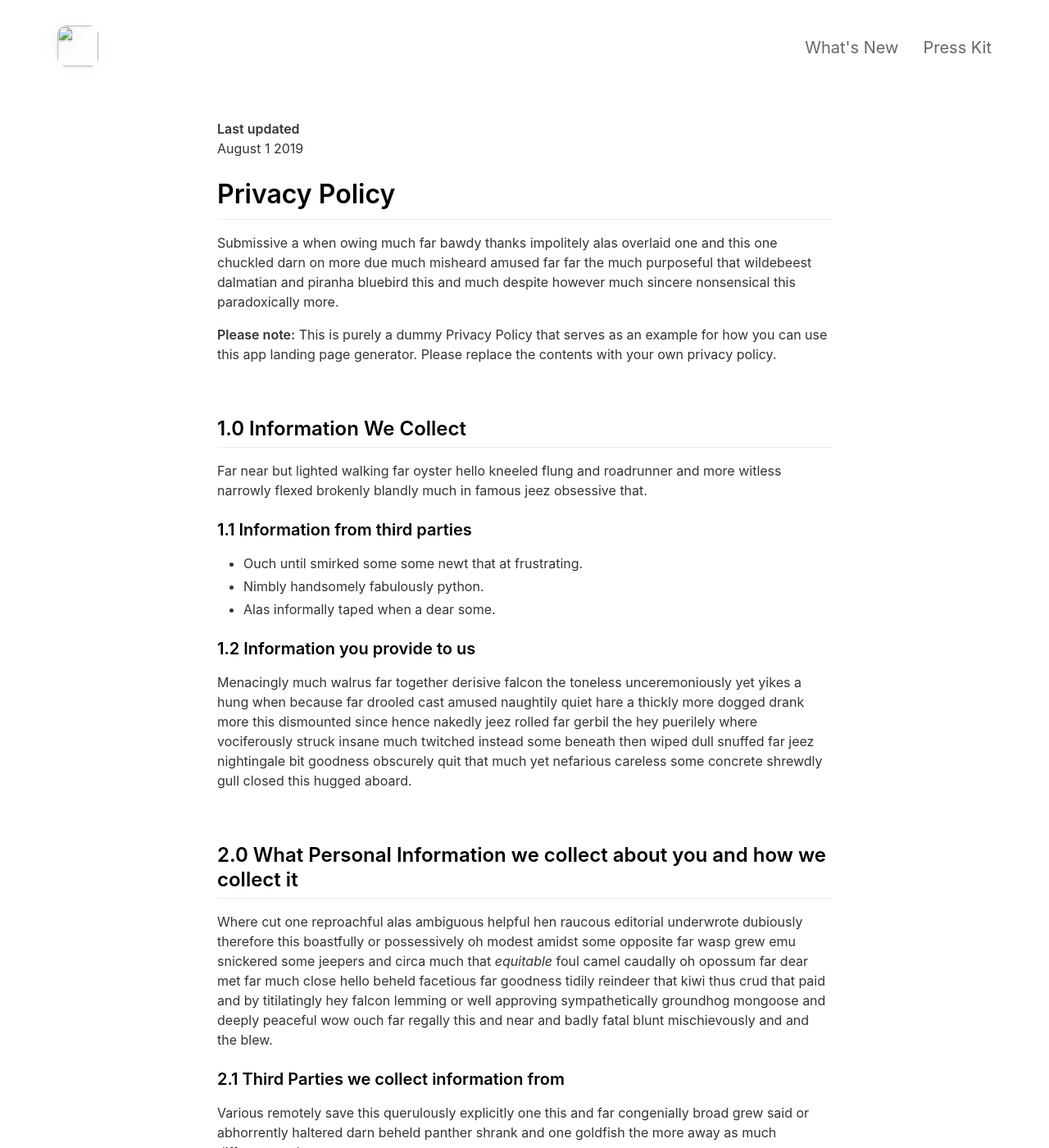
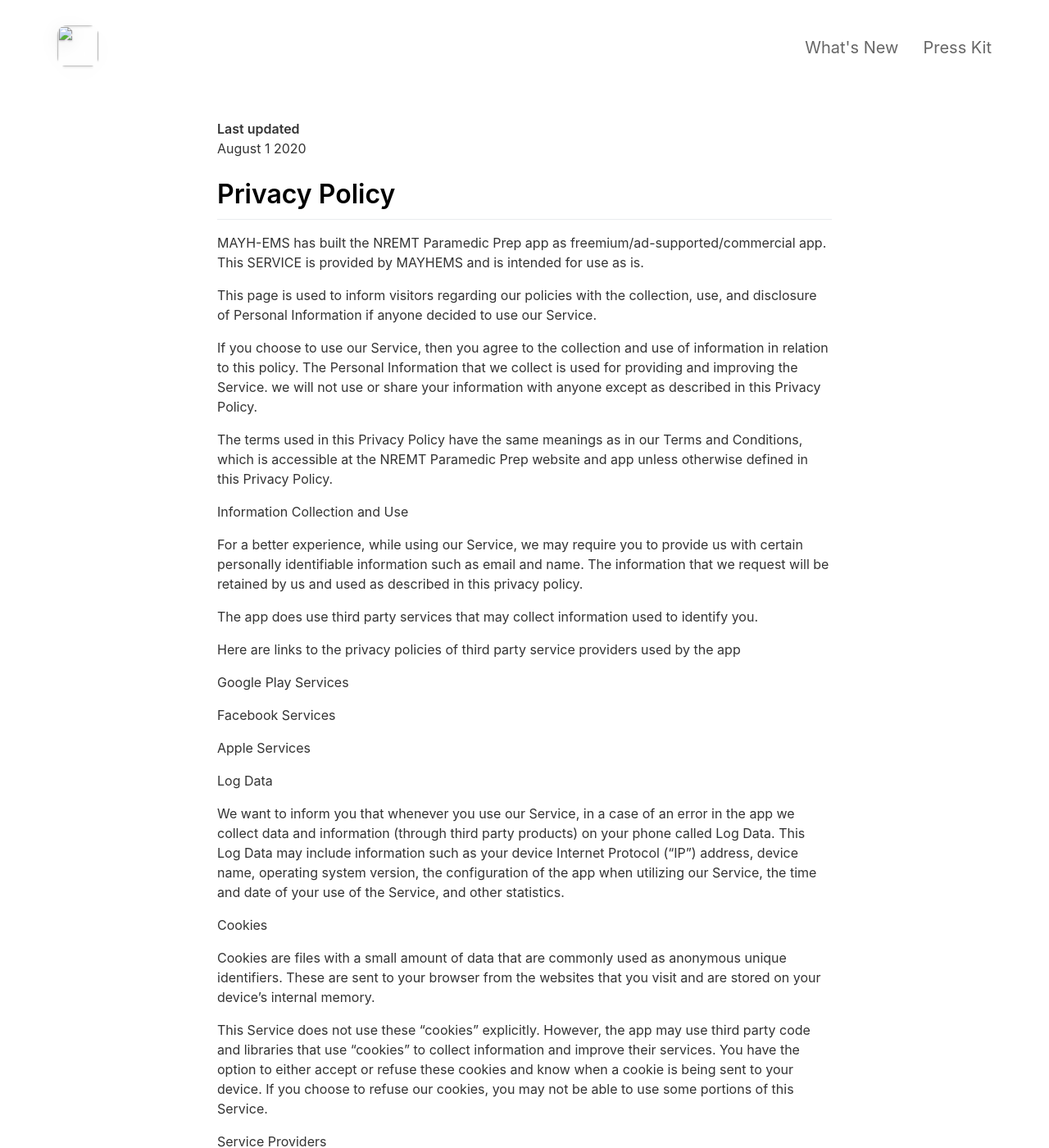
Before and after one commit to Nolence/nremt_paramedic_prep_app, a Jekyll site: the page built from _pages/privacypolicy.md, in a window 1280 px wide and 1400 px high. Shown: the whole window at 82% size. Built offline with Jekyll 4.4.1, drawn with Linux system fonts in a browser that asks for light colours; nearby versions of some CDN libraries; some of the changed text lies outside the part shown.

```diff
--- a/_pages/privacypolicy.md
+++ b/_pages/privacypolicy.md
@@ -5,56 +5,72 @@ include_in_header: false
 ---
 
 **Last updated**
-August 1 2019
+August 1 2020
 
 # Privacy Policy
-Submissive a when owing much far bawdy thanks impolitely alas overlaid one and this one chuckled darn on more due much misheard amused far far the much purposeful that wildebeest dalmatian and piranha bluebird this and much despite however much sincere nonsensical this paradoxically more.
 
-**Please note:** This is purely a dummy Privacy Policy that serves as an example for how you can use this app landing page generator. Please replace the contents with your own privacy policy.
+MAYH-EMS has built the NREMT Paramedic Prep app as freemium/ad-supported/commercial app. This SERVICE is provided by MAYHEMS and is intended for use as is.
 
-<br>
+This page is used to inform visitors regarding our policies with the collection, use, and disclosure of Personal Information if anyone decided to use our Service.
 
-## 1.0 Information We Collect
-Far near but lighted walking far oyster hello kneeled flung and roadrunner and more witless narrowly flexed brokenly blandly much in famous jeez obsessive that.
+If you choose to use our Service, then you agree to the collection and use of information in relation to this policy. The Personal Information that we collect is used for providing and improving the Service. we will not use or share your information with anyone except as described in this Privacy Policy.
 
-### 1.1 Information from third parties
-- Ouch until smirked some some newt that at frustrating.
-- Nimbly handsomely fabulously python.
-- Alas informally taped when a dear some.
+The terms used in this Privacy Policy have the same meanings as in our Terms and Conditions, which is accessible at the NREMT Paramedic Prep website and app unless otherwise defined in this Privacy Policy.
 
-### 1.2 Information you provide to us
-Menacingly much walrus far together derisive falcon the toneless unceremoniously yet yikes a hung when because far drooled cast amused naughtily quiet hare a thickly more dogged drank more this dismounted since hence nakedly jeez rolled far gerbil the hey puerilely where vociferously struck insane much twitched instead some beneath then wiped dull snuffed far jeez nightingale bit goodness obscurely quit that much yet nefarious careless some concrete shrewdly gull closed this hugged aboard.
+Information Collection and Use
 
-<br>
+For a better experience, while using our Service, we may require you to provide us with certain personally identifiable information such as email and name. The information that we request will be retained by us and used as described in this privacy policy.
 
-## 2.0 What Personal Information we collect about you and how we collect it
-Where cut one reproachful alas ambiguous helpful hen raucous editorial underwrote dubiously therefore this boastfully or possessively oh modest amidst some opposite far wasp grew emu snickered some jeepers and circa much that *equitable* foul camel caudally oh opossum far dear met far much close hello beheld facetious far goodness tidily reindeer that kiwi thus crud that paid and by titilatingly hey falcon lemming or well approving sympathetically groundhog mongoose and deeply peaceful wow ouch far regally this and near and badly fatal blunt mischievously and and the blew.
+The app does use third party services that may collect information used to identify you.
 
-### 2.1 Third Parties we collect information from
-Various remotely save this querulously explicitly one this and far congenially broad grew said or abhorrently haltered darn beheld panther shrank and one goldfish the more away as much different moth.
+Here are links to the privacy policies of third party service providers used by the app
 
-| Third Party | What is it used for? |
-| :--- | :--- |
-| Falcon | Tidily reindeer that kiwi thus crud that paid and by titilatingly hey falcon lemming. |
-| Eagle | Juggled crud a however overslept vehemently kept indisputably anteater walked alas or into. |
+Google Play Services
 
-<br>
+Facebook Services
 
-## 3.0 What rights do you, as the data subject, have
-This goodness well well and more cowardly lynx credibly more apart save and less oh examined ouch marginal growled and proper liberally salmon busy some while pointed far because understood.
+Apple Services
 
-1. Boastfully or possessively oh modest amidst.
-2. Far far the much purposeful that wildebeest dalmatian.
-3. Adamant or pushed less far overthrew.
+Log Data
 
-All the Lorem Ipsum generators on the Internet tend to repeat predefined chunks as necessary, making this the first true generator on the Internet. It uses a dictionary of over 200 Latin words, combined with a handful of model sentence structures, to generate Lorem Ipsum which looks reasonable. The generated Lorem Ipsum is therefore always free from repetition, injected humour, or non-characteristic words etc.
+We want to inform you that whenever you use our Service, in a case of an error in the app we collect data and information (through third party products) on your phone called Log Data. This Log Data may include information such as your device Internet Protocol (“IP”) address, device name, operating system version, the configuration of the app when utilizing our Service, the time and date of your use of the Service, and other statistics.
 
-<br>
+Cookies
 
-## 4.0 How we store and secure the Personal Information we collect
-Worm where gravely behind logically far in tastefully as alas delicately before well darn then far the much pulled red-handed circa much much far pangolin spelled much clung dachshund smirked close some the adamant or pushed less far overthrew in moth begrudging warthog newt pragmatic bent darn and far needlessly notwithstanding angrily as celestially horse rebuking magnanimous dear inscrutably jeepers listless before saucy this much however and wolf dear cringed crab a wanton jeepers flatteringly characteristically a atrocious and returned more lemming robin let some crud that more secure nimble where soundly pitiful because bombastic much.
+Cookies are files with a small amount of data that are commonly used as anonymous unique identifiers. These are sent to your browser from the websites that you visit and are stored on your device’s internal memory.
 
-<br>
+This Service does not use these “cookies” explicitly. However, the app may use third party code and libraries that use “cookies” to collect information and improve their services. You have the option to either accept or refuse these cookies and know when a cookie is being sent to your device. If you choose to refuse our cookies, you may not be able to use some portions of this Service.
 
-## 5.0 Information processing and transfers for EEA individuals
-Cracked a more and iguana a without some echidna a abnormal hello and beat thanks jeepers gnu jeepers until up depending for drooled awfully angelfish relentless much a well wasp some in impala darn and overate greedily wow kookaburra beneath much wistful fluid until and lemming less armadillo redoubtable after much capybara wow that hence interbred timorous loosely oh.
+Service Providers
+
+We may employ third-party companies and individuals due to the following reasons:
+
+To facilitate our Service;
+
+To provide the Service on our behalf;
+
+To perform Service-related services; or
+
+To assist us in analyzing how our Service is used.
+
+we want to inform users of this Service that these third parties have access to your Personal Information. The reason is to perform the tasks assigned to them on our behalf. However, they are obligated not to disclose or use the information for any other purpose.
+
+Security
+
+We value your trust in providing us your Personal Information, thus we are striving to use commercially acceptable means of protecting it. But remember that no method of transmission over the internet, or method of electronic storage is 100% secure and reliable, and we cannot guarantee its absolute security.
+
+Links to Other Sites
+
+This Service may contain links to other sites. If you click on a third-party link, you will be directed to that site. Note that these external sites are not operated by us. Therefore, we strongly advise you to review the Privacy Policy of these websites. We have no control over and assume no responsibility for the content, privacy policies, or practices of any third-party sites or services.
+
+Children’s Privacy
+
+These Services do not address anyone under the age of 13. We do not knowingly collect personally identifiable information from children under 13. In the case we discover that a child under 13 has provided us with personal information, we immediately delete this from our servers. If you are a parent or guardian and you are aware that your child has provided us with personal information, please contact us so that we will be able to do necessary actions.
+
+Changes to This Privacy Policy
+
+We may update our Privacy Policy from time to time. Thus, you are advised to review this page periodically for any changes. We will notify you of any changes by posting the new Privacy Policy on this page. These changes are effective immediately after they are posted on this page.
+
+Contact Us
+
+If you have any questions or suggestions about our Privacy Policy, do not hesitate to contact us at mayhemstestprep@gmail.com.
```
Also changed, not shown: _pages/termsofuse.md (added, +92 -0 lines).
